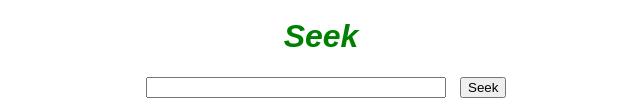
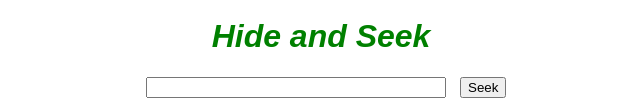
Before and after one commit to bson22/Seek-2, a plain HTML site: page index.html in a window 1280 px wide. Shown: the part 311-419 px from the top of the page, without its empty margins (319-959 px from the left). Drawn offline with Linux system fonts and the light colour scheme.

Commit message:
adds hide and

```diff
--- a/index.html
+++ b/index.html
@@ -8,7 +8,7 @@
 	<body>
 		<div id="titleHead">
 			<img src="https://cdn1.iconfinder.com/data/icons/defaulticon/icons/png/256x256/arrow-right.png">
-				<h1>Seek</h1>
+				<h1>Hide and Seek</h1>
 		</div>
 		<input type="text" id="searchBox" />
 		<button>Seek</button>
```
